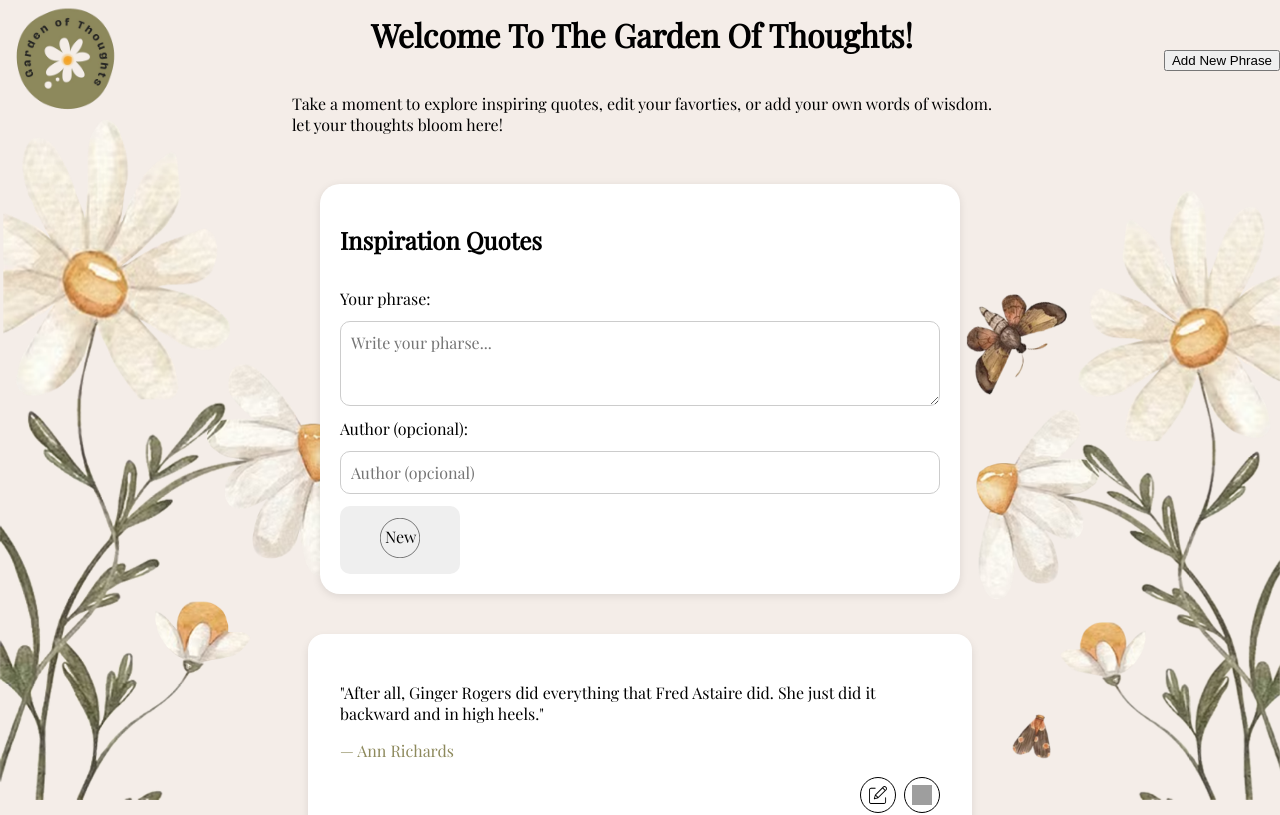
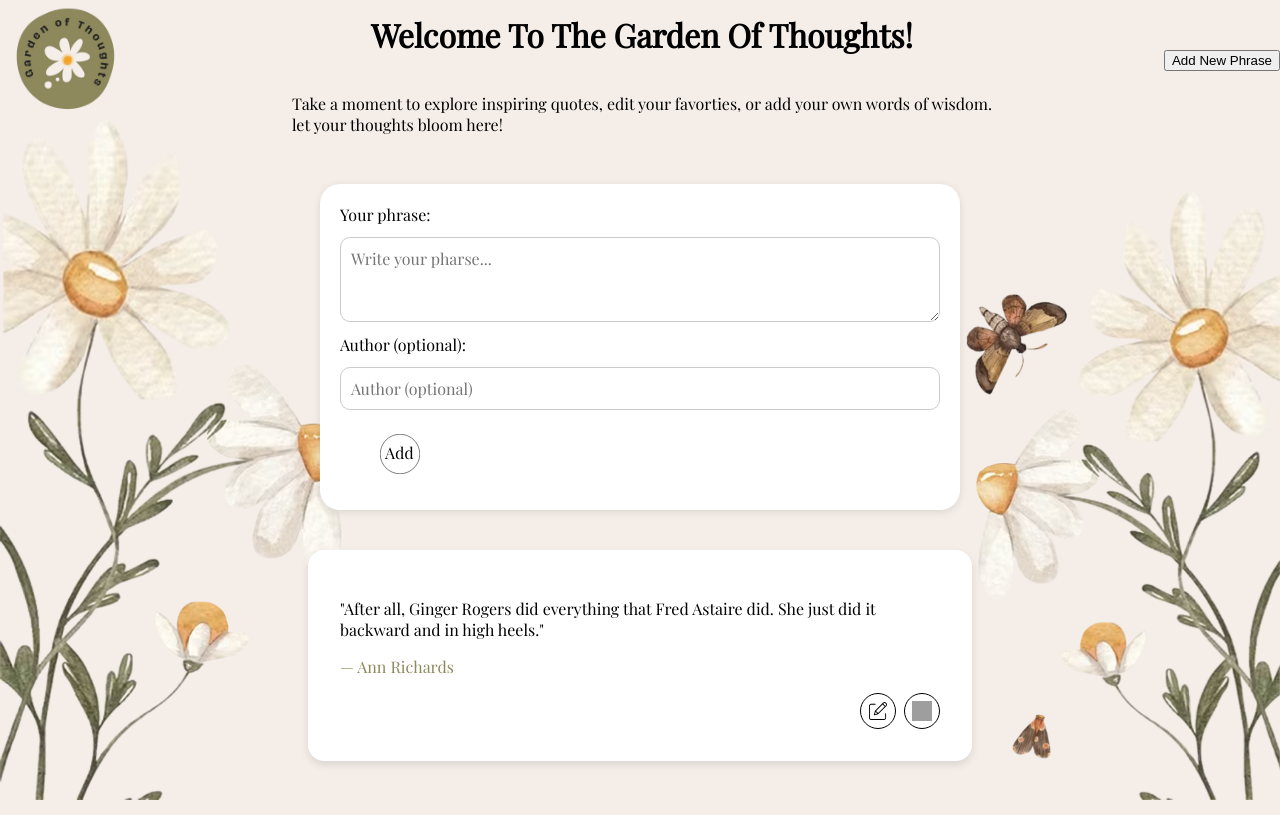
Before and after one commit to hgall3/empower-phrases-app, a React (Vite) app: page / in a window 1280 px wide. Shown: the top 815 px of the page. Built offline with nearby package versions, Linux system fonts and the light colour scheme; grey boxes are pictures that could not be loaded.

Commit message:
Add new button for add phrase and changed opocional for optional

```diff
--- a/src/components/addPhrase/AddPhraseForm.jsx
+++ b/src/components/addPhrase/AddPhraseForm.jsx
@@ -1,6 +1,6 @@
 import { useState } from "react";
 import "./AddPhraseForm.scss"
-import newbutton from "../../assets/icon-newQuote.svg"
+import newbutton from "../../assets/iconadd.svg"
 
 
 function AddPhraseForm({onAdd}) {
@@ -17,7 +17,6 @@ function AddPhraseForm({onAdd}) {
 
     return (
         <form className="add-phrase-form" onSubmit={handleSubmit}>
-            <h2>Inspiration Quotes</h2>
 
             <label htmlFor="phrase-input">Your phrase:</label>
             <textarea
@@ -29,13 +28,13 @@ function AddPhraseForm({onAdd}) {
             required
             />
 
-            <label htmlFor="author-input">Author (opcional): </label>
+            <label htmlFor="author-input">Author (optional): </label>
             <input
             id="author-input"
             type="text"
             value={author}
             onChange={(e) => setAuthor (e.target.value)}
-            placeholder="Author (opcional)"
+            placeholder="Author (optional)"
             />
 
             <button className="buttoncard" type="submit"><img src={newbutton} alt="" /></button>
--- a/src/components/addPhrase/AddPhraseForm.scss
+++ b/src/components/addPhrase/AddPhraseForm.scss
@@ -13,14 +13,6 @@
     border-radius: px-to-rem(20);
     box-shadow: 0 2px 8px rgba(0, 0, 0, 0.1);
 
-  /*   h2 {
-        font-family: $font-primary;
-        font-size: px-to-rem(24);
-        margin-bottom: px-to-rem(10);
-        color: $accent_brown;
-        text-align: center;
-    } */
-
     textarea,
     input {
         font-family: $font-primary;
@@ -33,7 +25,7 @@
     button {
     width: 20%;
     padding: px-to-rem(12);
-
+    background-color: transparent;
     color: white;
     border: none;
     border-radius: px-to-rem(10);
```
Also changed, not shown: src/assets/iconadd.svg (added). Lines whose indentation alone changed are shown as unchanged.
